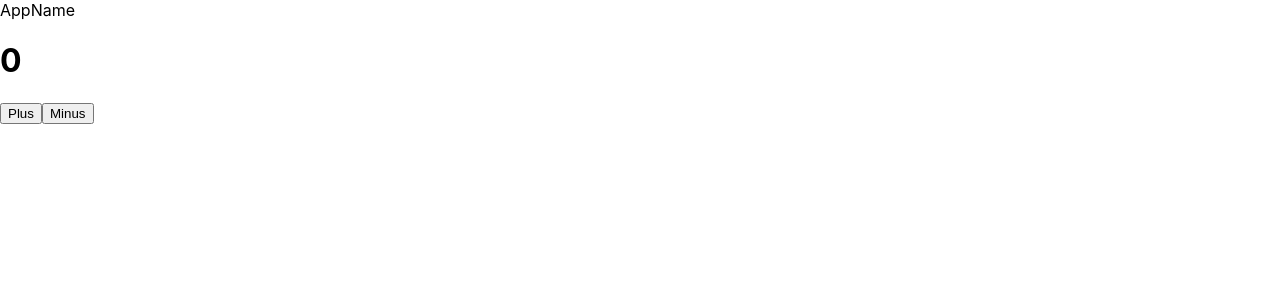
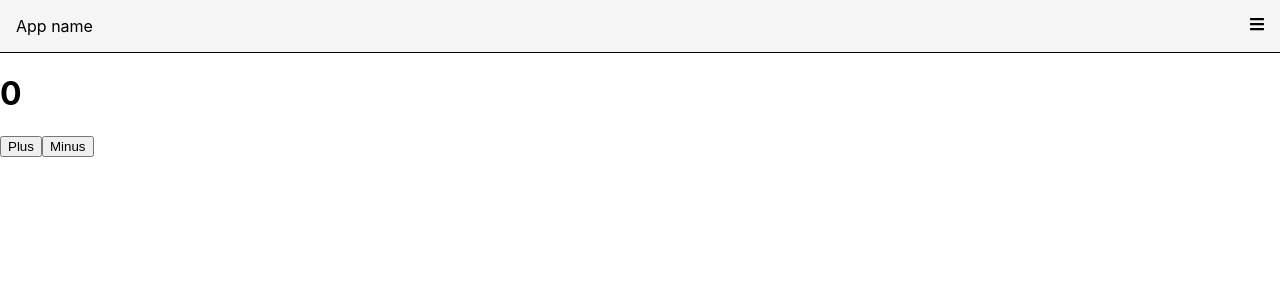
Before and after one commit to grichan/react-practice-0, a React (Create React App) app: page / in a window 1280 px wide. Shown: the top 300 px of the page. Built offline with nearby package versions, Linux system fonts and the light colour scheme.

Commit message:
added basic navigation

```diff
--- a/package.json
+++ b/package.json
@@ -3,9 +3,13 @@
   "version": "0.1.0",
   "private": true,
   "dependencies": {
+    "@fortawesome/fontawesome-svg-core": "^1.2.32",
+    "@fortawesome/free-solid-svg-icons": "^5.15.1",
+    "@fortawesome/react-fontawesome": "^0.1.14",
     "@testing-library/jest-dom": "^5.11.8",
     "@testing-library/react": "^11.2.2",
     "@testing-library/user-event": "^12.6.0",
+    "node-sass": "^4.14.1",
     "react": "^17.0.1",
     "react-dom": "^17.0.1",
     "react-scripts": "4.0.1",
--- a/src/App.js
+++ b/src/App.js
@@ -1,6 +1,6 @@
 import './App.scss';
 import Counter from './components/Counter'
-import Header from './components/Header'
+import Header from './components/Header';
 
 function App() {
   return (
--- a/src/App.scss
+++ b/src/App.scss
@@ -0,0 +1,35 @@
+body {
+    background-color: white;
+}
+
+#nav-main-box {
+    display: flex;
+    // background-color: red;
+    justify-content: space-between;
+    padding: 1em;
+    border-bottom: 1px black solid;
+    background-color: whitesmoke;
+}
+
+#nav-hamburger {
+
+}
+
+#nav-list {
+    list-style-type: none;
+    margin: 0;
+    position: fixed;
+    width: 80%;
+    height: 100%;
+    border-right: 1px solid rgba(0, 0, 0, 0.555);
+    top: 0;
+    left: 0;
+    display: flex;
+    justify-content: center;
+    background-color: white;
+
+    li {
+        margin: 0;
+        padding: 1em;
+    }
+}
--- a/src/components/Header.js
+++ b/src/components/Header.js
@@ -1,9 +1,10 @@
 import React from 'react'
+import Navigation from './Navigation'
 
 function Header() {
     return (
         <header>
-            AppName
+            <Navigation />
         </header>
     )
 }
--- /dev/null
+++ b/src/components/Navigation.js
@@ -0,0 +1,34 @@
+import React, { useState } from 'react'
+import { FontAwesomeIcon } from '@fortawesome/react-fontawesome';
+import { faBars } from '@fortawesome/free-solid-svg-icons';
+
+function Navigation() {
+
+    const [showMenu, setShowMenu] = useState(false)
+
+    let menu
+
+    if (showMenu) {
+        menu =
+        <ul id='nav-list'>
+            <li>Home</li>
+        </ul>
+    }
+
+
+    return (
+        <nav>
+            <div id='nav-main-box'>
+                <label> App name</label>
+                <FontAwesomeIcon
+                    id="nav-hamburger"
+                    icon={faBars}
+                    onClick={() => {setShowMenu(!showMenu)}}
+                />
+            </div>
+            { menu }
+        </nav>
+    )
+}
+
+export default Navigation
```
Also changed, not shown: 2 other files (tests, documents, lock files or other folders).
